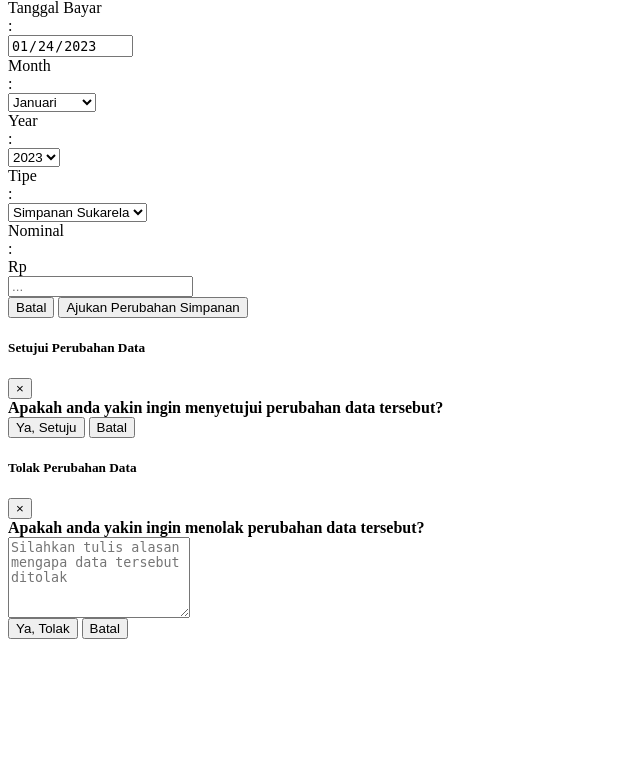
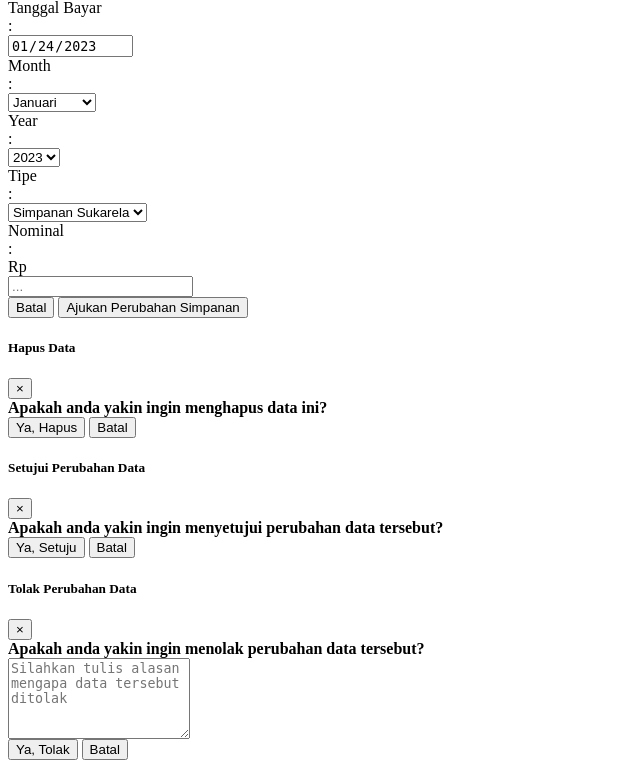
Before and after one commit to faizinkholiq/koperassi_3, a PHP site: the page made by application/views/simpanan/ajuan_ubah.php in a window 1280 px wide. Shown: the part 131-907 px from the top of the page, without its empty margins (0-640 px from the left). Before the commit the page ends 770 px from the top, so only its background shows below. Run offline with PHP 8.4, Linux system fonts and the light colour scheme; the template is opened without the code that fills it: most values are stand-ins (such as "Sample title", 1, 10 or a date in 2020); data that the repository does not hold is empty.

Commit message:
update pengajuan perubahan simpanan

```diff
--- a/application/models/Simpanan_model.php
+++ b/application/models/Simpanan_model.php
@@ -486,6 +486,7 @@
             'pengajuan_simpanan.year',
             'pengajuan_simpanan.status',
             'pengajuan_simpanan.balance',
+            'pengajuan_simpanan.date',
         ])
         ->from('pengajuan_simpanan')
         ->join('person', 'person.nik = pengajuan_simpanan.person')
--- a/application/views/simpanan/ajuan_ubah.php
+++ b/application/views/simpanan/ajuan_ubah.php
@@ -72,6 +72,7 @@
             <div class="modal-body">
                 <div class="row mb-4 mt-4">
                     <div class="col-lg-12">
+                        <input id="IDTextInput" type="hidden" name="id" value="">
                         <input id="personTextInput" type="hidden" name="person" value="<?= $person_id; ?>">
                         <div class="row mb-3">
                             <div class="col-lg-3">Tanggal Bayar</div>
@@ -139,8 +140,31 @@
     </div>
 </div>
 
+<div class="modal fade" id="deleteModal" tabindex="-1" role="dialog" aria-labelledby="deleteModalLabel" aria-hidden="true">
+    <div class="modal-dialog" role="document">
+        <div class="modal-content">
+            <div class="modal-header">
+                <h5 class="modal-title" id="deleteModalLabel"><i class="fas fa-trash mr-2"></i>Hapus Data</h5>
+                <button class="close" type="button" data-dismiss="modal" aria-label="Close">
+                    <span aria-hidden="true">×</span>
+                </button>
+            </div>
+            <div class="modal-body">
+                <strong>Apakah anda yakin ingin menghapus data ini?</strong>
+            </div>
+            <div class="modal-footer">
+                <form method="GET" action="<?=site_url('simpanan/delete_ubah_simpanan')?>">
+                    <input type="hidden" id="delID" name="id" />
+                    <button class="btn btn-danger mr-2" type="submit">Ya, Hapus</button>
+                    <button class="btn btn-secondary" type="button" data-dismiss="modal">Batal</button>
+                </form>
+            </div>
+        </div>
+    </div>
+</div>
+
 <div class="modal fade" id="approveModal" tabindex="-1" role="dialog" aria-labelledby="approveModalLabel" aria-hidden="true">
-    <div class="modal-dialog modal-lg" role="document">
+    <div class="modal-dialog" role="document">
         <div class="modal-content">
             <div class="modal-header">
                 <h5 class="modal-title" id="approveModalLabel"><i class="fas fa-check mr-2"></i>Setujui Perubahan Data</h5>
@@ -269,7 +293,7 @@
                             `;
                         }else{
                             btn = `
-                                <button type="button" onclick="DoEdit(${row.id})" class="btn btn-sm btn-primary" style="width: 2rem;"><i class="fas fa-edit"></i></button>
+                                <button type="button" onclick='DoEdit(`+ JSON.stringify(row) + `)' class="btn btn-sm btn-primary" style="width: 2rem;"><i class="fas fa-edit"></i></button>
                                 <button type="button" onclick="DoDelete(${row.id})" class="btn btn-sm btn-danger" style="width: 2rem;"><i class="fas fa-trash"></i></button>
                             `;
                         }
@@ -292,11 +316,29 @@
 
     function showForm(simpanan_id){
         resetForm();
+        $('#formSimpanan').attr('action', url.site + "/simpanan/submit_ubah_simpanan")
         $('#inputModal').modal('show');
     }
 
     function resetForm(){
         $('#formSimpanan')[0].reset();
+    }
+
+    function DoEdit(row){
+        resetForm();
+        $('#formSimpanan').attr('action', url.site + "/simpanan/edit_ubah_simpanan")
+        $('#IDTextInput').val(row.id);
+        $('#tglDateInput').val(row.date);
+        $('#monthCombo').val(row.month);
+        $('#yearCombo').val(row.year);
+        $('#tipeCombo').val(row.type);
+        $('#nominalTextInput').val(row.balance);
+        $('#inputModal').modal('show');
+    }
+
+    function DoDelete(id){
+        $('#delID').val(id);
+        $('#deleteModal').modal('show');
     }
 
     function DoApprove(id){
```
Also changed, not shown: application/controllers/Simpanan.php (+59 -0 lines).
